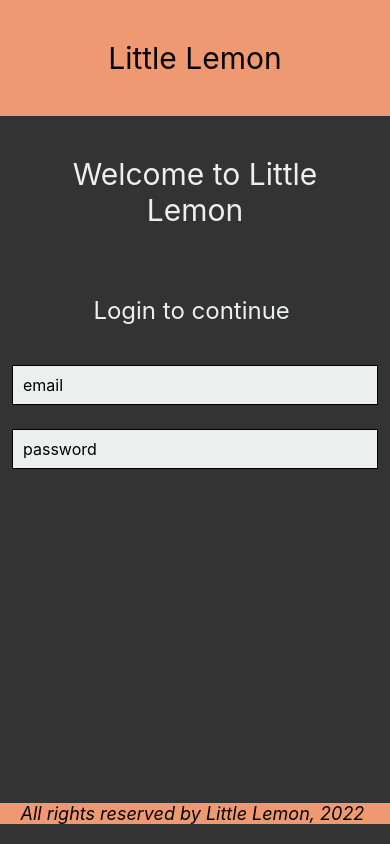
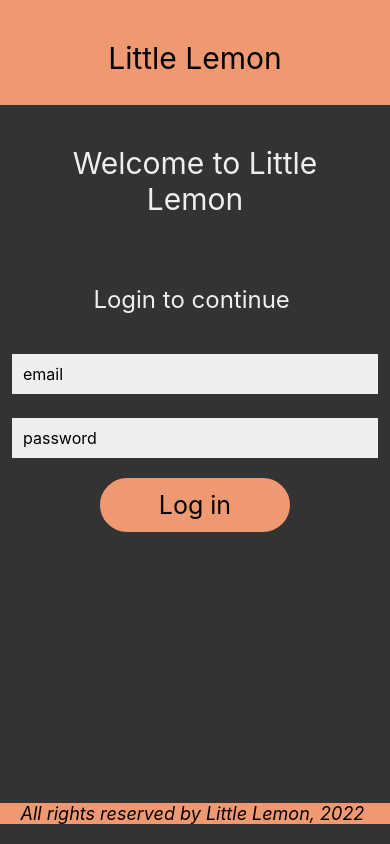
Before and after one commit to JuanTous/SampleProject, a React Native app: screen / in a window 390 px wide. Built offline with nearby package versions, Linux system fonts and the light colour scheme.

Commit message:
Pressable component

```diff
--- a/App.js
+++ b/App.js
@@ -1,9 +1,9 @@
 import * as React from 'react';
-import { View, StyleSheet } from 'react-native';
+import { View, Text, StyleSheet } from 'react-native';
 
 import LittleLemonHeader from './components/LittleLemonHeader';
 import LittleLemonFooter from './components/LittleLemonFooter';
-import LoginScreen from './components/LoginScreen';
+import LoginScreen from './LoginScreen';
 
 export default function App() {
   return (
--- /dev/null
+++ b/LoginScreen.js
@@ -0,0 +1,88 @@
+import React, { useState } from 'react';
+import {
+  ScrollView,
+  Text,
+  StyleSheet,
+  TextInput,
+  Pressable,
+} from 'react-native';
+
+export default function LoginScreen() {
+  const [email, onChangeEmail] = useState('');
+  const [password, onChangePassword] = useState('');
+  const [loggedIn, onLogin] = useState(false);
+
+  return (
+    <ScrollView style={styles.container}>
+      <Text style={styles.headerText}>Welcome to Little Lemon</Text>
+      {loggedIn && <Text style={styles.headerText}>You are logged in!</Text>}
+
+      {!loggedIn && (
+        <>
+          <Text style={styles.regularText}>Login to continue </Text>
+          <TextInput
+            style={styles.inputBox}
+            value={email}
+            onChangeText={onChangeEmail}
+            placeholder={'email'}
+            keyboardType={'email-address'}
+          />
+          <TextInput
+            style={styles.inputBox}
+            value={password}
+            onChangeText={onChangePassword}
+            placeholder={'password'}
+            keyboardType={'default'}
+            secureTextEntry={true}
+          />
+          <Pressable onPress={() => onLogin(!loggedIn)} style={styles.button}>
+            <Text style={styles.buttonText}>Log in</Text>
+          </Pressable>
+        </>
+      )}
+    </ScrollView>
+  );
+}
+
+const styles = StyleSheet.create({
+  container: {
+    flex: 1,
+  },
+  headerText: {
+    padding: 40,
+    fontSize: 30,
+    color: '#EDEFEE',
+    textAlign: 'center',
+  },
+  regularText: {
+    fontSize: 24,
+    padding: 20,
+    marginVertical: 8,
+    color: '#EDEFEE',
+    textAlign: 'center',
+  },
+  inputBox: {
+    height: 40,
+    margin: 12,
+    borderWidth: 1,
+    padding: 10,
+    fontSize: 16,
+    borderColor: '#EDEFEE',
+    backgroundColor: '#EDEFEE',
+  },
+  button: {
+    fontSize: 22,
+    padding: 10,
+    marginVertical: 8,
+    margin: 100,
+    backgroundColor: '#EE9972',
+    borderColor: '#EE9972',
+    borderWidth: 2,
+    borderRadius: 50,
+  },
+  buttonText: {
+    color: 'black',
+    textAlign: 'center',
+    fontSize: 25,
+  },
+});
--- a/WelcomeScreen.js
+++ b/WelcomeScreen.js
@@ -44,7 +44,7 @@
     borderWidth: 1,
     padding: 10,
     fontSize: 16,
-    borderColor: 'EDEFEE',
+    borderColor: '#EDEFEE',
     backgroundColor: '#EDEFEE',
   },
 });
--- a/components/LittleLemonHeader.js
+++ b/components/LittleLemonHeader.js
@@ -11,6 +11,7 @@
 
 const styles = StyleSheet.create({
   container: {
+    flex: 0.15,
     backgroundColor: '#EE9972',
   },
   headerText: {
--- a/components/LoginScreen.js
+++ /dev/null
@@ -1,57 +0,0 @@
-import React, { useState } from 'react';
-import { ScrollView, Text, StyleSheet, TextInput } from 'react-native';
-
-export default function LoginScreen() {
-  const [email, onChangeEmail] = useState('');
-  const [password, onChangePassword] = useState('');
-
-  return (
-    <ScrollView style={styles.container}>
-      <Text style={styles.headerText}>Welcome to Little Lemon</Text>
-      <Text style={styles.regularText}>Login to continue </Text>
-      <TextInput
-        style={styles.inputBox}
-        value={email}
-        onChangeText={onChangeEmail}
-        placeholder={'email'}
-        keyboardType={'email-address'}
-      />
-      <TextInput
-        style={styles.inputBox}
-        value={password}
-        onChangeText={onChangePassword}
-        placeholder={'password'}
-        keyboardType={'default'}
-        secureTextEntry={true}
-      />
-    </ScrollView>
-  );
-}
-
-const styles = StyleSheet.create({
-  container: {
-    flex: 1,
-  },
-  headerText: {
-    padding: 40,
-    fontSize: 30,
-    color: '#EDEFEE',
-    textAlign: 'center',
-  },
-  regularText: {
-    fontSize: 24,
-    padding: 20,
-    marginVertical: 8,
-    color: '#EDEFEE',
-    textAlign: 'center',
-  },
-  inputBox: {
-    height: 40,
-    margin: 12,
-    borderWidth: 1,
-    padding: 10,
-    fontSize: 16,
-    borderColor: 'EDEFEE',
-    backgroundColor: '#EDEFEE',
-  },
-});
```
